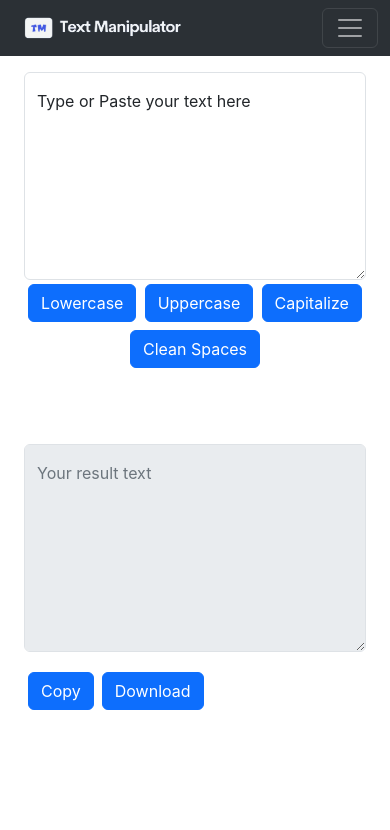
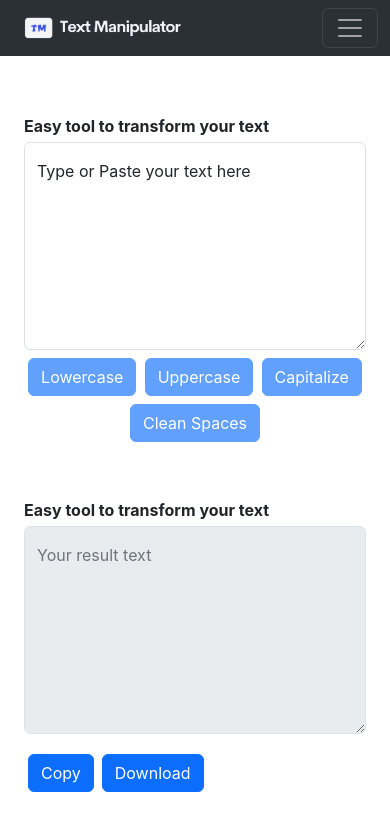
Before and after one commit to sathish0305/text-manipulator, a React (Create React App) app: page / in a window 390 px wide. Shown: the top 830 px of the page. Built offline with nearby package versions, Linux system fonts and the light colour scheme.

Commit message:
TextUtiltity Component functionality completed

```diff
--- a/src/App.js
+++ b/src/App.js
@@ -1,10 +1,31 @@
+import { useState } from 'react';
 import './App.css';
+import AlertComponent from './Components/AlertComponent';
 import NavigationBar from './Components/NavigationBar';
+import PasswordGenerator from './Components/PasswordGenerator';
+import TextUtility from './Components/TextUtility';
+import { Route, Routes } from 'react-router-dom';
+function App() {
+  const [alert, setAlert] = useState(null)
+  let showAlert = (message, type) => {
+    setAlert({
+      msg: message,
+      type: type
+    })
 
-function App() {
+    setTimeout(()=>{
+      setAlert(null)
+    },1500)
+  }
+
   return (
     <div className="App">
-        <NavigationBar />
+      <NavigationBar />
+      <AlertComponent alert={alert} />
+      <Routes>
+        <Route path='/' element={<TextUtility showAlert={showAlert} />} />
+        <Route path='/passwordgenerator' element={<PasswordGenerator />} />
+      </Routes>
     </div>
   );
 }
--- /dev/null
+++ b/src/Components/AlertComponent.js
@@ -0,0 +1,13 @@
+import React from 'react'
+
+function AlertComponent(props) {
+    return (
+        <div style={{height:"50px"}}>
+            {props.alert && <div className={`alert alert-${props.alert.type}`} role="alert">
+                <strong>{props.alert.type}</strong>: Text Changed to {props.alert.msg} form.
+            </div>}
+        </div>
+    )
+}
+
+export default AlertComponent
--- a/src/Components/NavigationBar.js
+++ b/src/Components/NavigationBar.js
@@ -3,15 +3,13 @@ import Container from 'react-bootstrap/Container';
 import Navbar from 'react-bootstrap/Navbar';
 import Nav from 'react-bootstrap/Nav';
 import logo from '../images/logo.png'
-import { Link, Route, Routes } from 'react-router-dom';
-import TextUtility from './TextUtility';
-import PasswordGenerator from './PasswordGenerator';
+import { Link } from 'react-router-dom';
 import '../App.css'
 
 function NavigationBar() {
   return (
     <>
-      <Navbar bg="dark" collapseOnSelect expand="lg" className="bg-body-tertiary" data-bs-theme="dark">
+      <Navbar bg="dark" collapseOnSelect expand="lg" className="bg-body-tertiary sticky-top" data-bs-theme="dark">
         <Container>
           <Link to="/">
             <img
@@ -31,11 +29,6 @@ function NavigationBar() {
           </Navbar.Collapse>
         </Container>
       </Navbar>
-
-      <Routes>
-        <Route path='/' element={<TextUtility />} />
-        <Route path='/passwordgenerator' element={<PasswordGenerator />} />
-      </Routes>
     </>
   )
 }
--- a/src/Components/TextUtility.js
+++ b/src/Components/TextUtility.js
@@ -1,33 +1,84 @@
 import React from 'react'
+import { useState } from 'react';
 
-function TextUtility() {
+function TextUtility(props) {
+
+    let textchange = (e) => {
+        setTextValue(e.target.value)
+    }
+
+    let textLowercase = () => {
+        let txtLowerCase = text.toLowerCase();
+        setTextValue(txtLowerCase)
+        props.showAlert('Lowercase', 'success')
+    }
+
+    let textUppercase = () => {
+        let txtLowerCase = text.toUpperCase();
+        setTextValue(txtLowerCase)
+        props.showAlert('Uppercase', 'success')
+    }
+
+    let textCapitalize = () => {
+        let txtCapitalize = text
+        let txtArray = txtCapitalize.split(' ')
+        let txtSentence = txtArray.map((element) => {
+            if (element) {
+                let word = element.replace(/\n+/, ' ')
+                let first_letter = word[0]
+                let rest_letters = word.slice(1)
+                return first_letter.toUpperCase() + rest_letters.toLowerCase()
+            }
+        })
+        setTextValue(txtSentence.join(' '))
+        props.showAlert('Capitalized', 'success')
+    }
+
+    let cleanSpaces = () => {
+        let textSpace = text.replace(/\s+/g, " ")
+        setTextValue(textSpace)
+        props.showAlert('with Cleaned Spaces', 'success')
+    }
+
+    let copytext = () => {
+        navigator.clipboard.writeText(text)
+    }
+
+
+    const [text, setTextValue] = useState('')
     return (
         <>
-            <div className="container-fluid py-3 d-md-flex align-items-center" style={{ height: "92dvh" }}>
+            <div className="container-fluid d-md-flex align-items-center py-1" style={{ height: "" }}>
                 <div className="container" style={{ height: "50%" }}>
+                    <div className="characters .order-md-2 my-1">
+                        <b>Easy tool to transform your text</b>
+                    </div>
                     <div className="form-floating">
                         <textarea className="form-control" placeholder="Leave a comment here" id="floatingTextarea2"
-                            style={{ height: "13rem" }}></textarea>
+                            style={{ height: "13rem" }} onChange={textchange}></textarea>
                         <label htmlFor="floatingTextarea2">Type or Paste your text here</label>
                     </div>
-                    <div className="d-flex">
-                        <div className="d-flex align-items-center justify-content-around flex-wrap">
-                            <button type="button" className="btn btn-primary m-1">Lowercase</button>
-                            <button type="button" className="btn btn-primary m-1">Uppercase</button>
-                            <button type="button" className="btn btn-primary m-1">Capitalize</button>
-                            <button type="button" className="btn btn-primary m-1">Clean Spaces</button>
+                    <div className="d-flex flex-column">
+                        <div className="d-flex my-1 align-items-center justify-content-around flex-wrap">
+                            <button disabled={text.length === 0} type="button" className="btn btn-primary m-1" onClick={textLowercase}>Lowercase</button>
+                            <button disabled={text.length === 0} type="button" className="btn btn-primary m-1" onClick={textUppercase}>Uppercase</button>
+                            <button disabled={text.length === 0} type="button" className="btn btn-primary m-1" onClick={textCapitalize}>Capitalize</button>
+                            <button disabled={text.length === 0} type="button" className="btn btn-primary m-1" onClick={cleanSpaces}>Clean Spaces</button>
                         </div>
                     </div>
 
                 </div>
-                <div className="container" style={{ height: "50%" }}>
-                    <div class="form-floating mb-3">
-                        <textarea className="form-control" placeholder="Leave a comment here" id="floatingTextarea2Disabled" style={{ height: "13rem" }} disabled></textarea>
-                        <label for="floatingTextarea2Disabled">Your result text</label>
+                <div className="container my-5" style={{ height: "50%" }}>
+                    <div className="characters .order-md-2 my-1">
+                        <b>Easy tool to transform your text</b>
+                    </div>
+                    <div className="form-floating mb-3">
+                        <textarea className="form-control" placeholder="Leave a comment here" id="floatingTextarea2Disabled" style={{ height: "13rem" }} disabled value={text}></textarea>
+                        <label htmlFor="floatingTextarea2Disabled">Your result text</label>
                     </div>
                     <div className="d-flex">
                         <div className="d-flex align-items-center justify-content-around flex-wrap">
-                            <button type="button" className="btn btn-primary m-1">Copy</button>
+                            <button type="button" className="btn btn-primary m-1" onClick={copytext}>Copy</button>
                             <button type="button" className="btn btn-primary m-1">Download</button>
                         </div>
                     </div>
```
